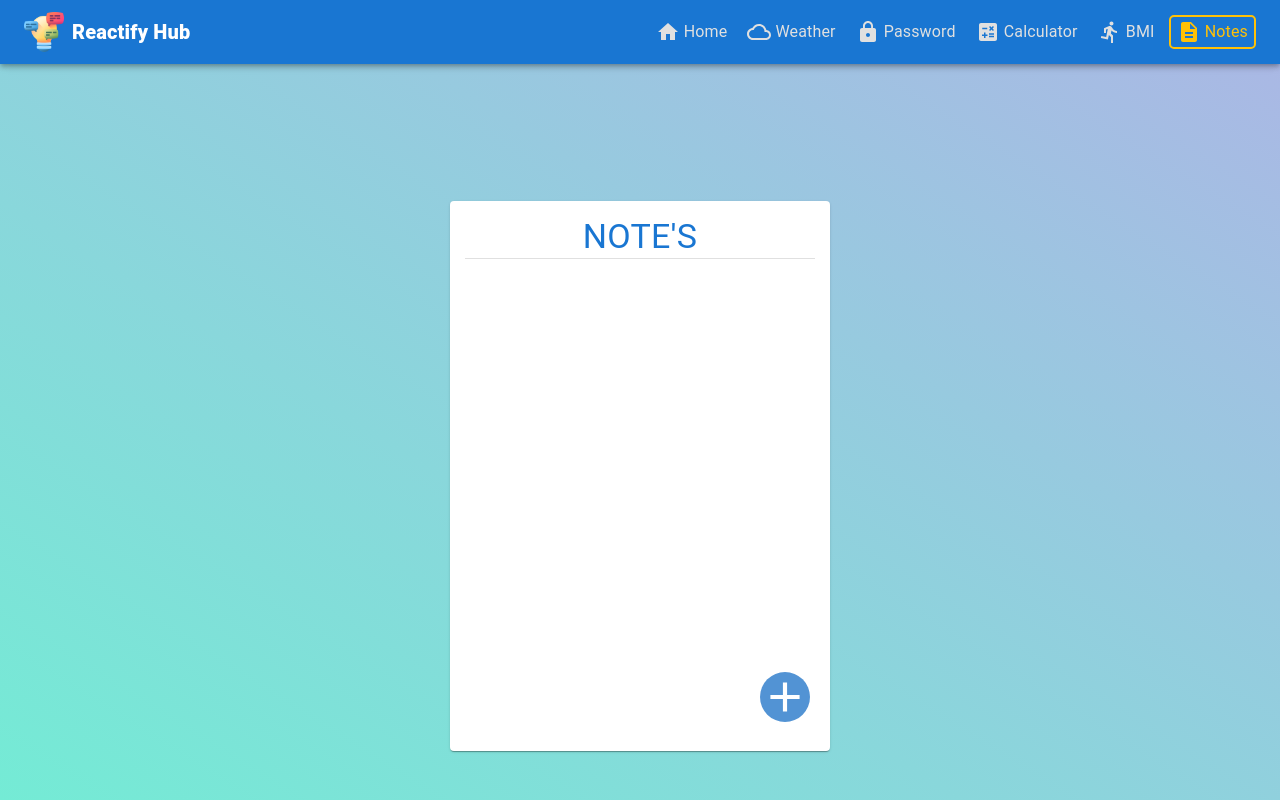
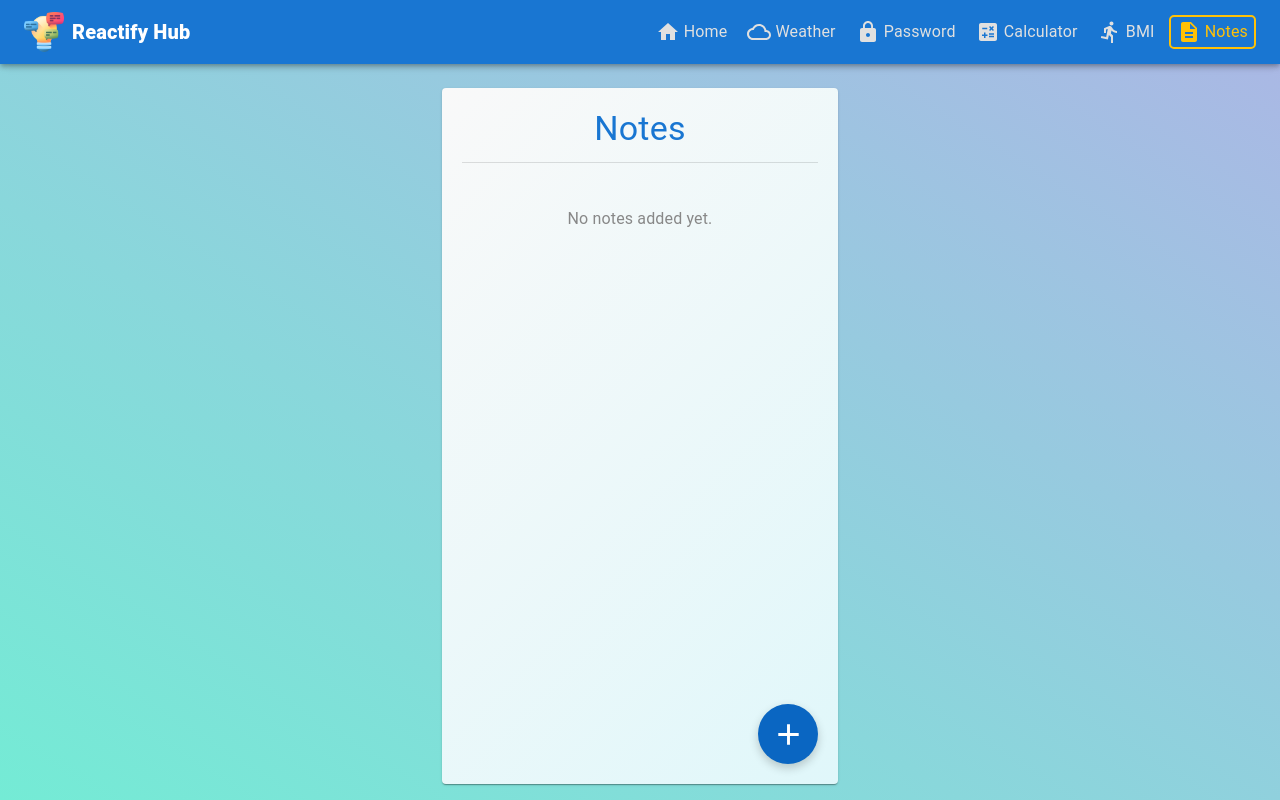
Before and after one commit to amankrs21/Reactify-Hub, a React (Vite) app: page /notes in a window 1280 px wide. Built offline with nearby package versions, Linux system fonts and the light colour scheme.

Commit message:
feat: enhance AddTodo and Todo components with improved functionality and UI

```diff
--- a/src/pages/todo/AddTodo.jsx
+++ b/src/pages/todo/AddTodo.jsx
@@ -1,54 +1,52 @@
+import PropTypes from 'prop-types';
 import { useState } from 'react';
 import {
-    Dialog, DialogTitle, DialogContent, DialogActions, TextField, Button, Slide
+    Dialog, DialogTitle, DialogContent, DialogActions, TextField, Button
 } from '@mui/material';
 
 export default function AddTodo({ open, handleOpen }) {
     const [note, setNote] = useState('');
 
-    const handleClose = () => {
-        handleOpen();
-    }
+    const handleClose = () => handleOpen();
 
     const handleAdd = () => {
-        const todos = localStorage.getItem('notes') ? JSON.parse(localStorage.getItem('notes')) : [];
-        if (todos.length === 0) {
-            todos.push({ id: 1, note });
-            localStorage.setItem('notes', JSON.stringify(todos));
-            handleOpen();
-        } else {
-            todos.push({ id: todos[todos.length - 1].id + 1, note });
-            localStorage.setItem('notes', JSON.stringify(todos));
-            handleOpen();
-        }
-    }
+        if (note.trim() === '') return;
+
+        const storedTodos = JSON.parse(localStorage.getItem('notes')) || [];
+        const newTodo = {
+            id: storedTodos.length ? storedTodos[storedTodos.length - 1].id + 1 : 1,
+            note: note.trim()
+        };
+
+        const updatedTodos = [...storedTodos, newTodo];
+        localStorage.setItem('notes', JSON.stringify(updatedTodos));
+        handleOpen();
+    };
 
     return (
-        <Dialog
-            open={open}
-            onClose={handleClose}
-            PaperProps={{
-                style: {
-                    width: 350,
-                },
-            }}
-        >
+        <Dialog open={open} onClose={handleClose} PaperProps={{ style: { width: 350 } }}>
             <DialogTitle>Add a new note</DialogTitle>
             <DialogContent>
                 <TextField
                     fullWidth
                     multiline
                     rows={3}
-                    label='Enter Note'
+                    margin='normal'
                     variant='outlined'
+                    label='Enter your note'
+                    value={note}
                     onChange={(e) => setNote(e.target.value)}
-                    sx={{ marginTop: '10px' }}
                 />
             </DialogContent>
             <DialogActions>
-                <Button variant='outlined' color='error' onClick={handleOpen}>Cancel</Button>
-                <Button variant='outlined' color='primary' onClick={handleAdd}>Add</Button>
+                <Button variant='outlined' color='error' onClick={handleClose}>Cancel</Button>
+                <Button variant='contained' color='primary' onClick={handleAdd}>Add</Button>
             </DialogActions>
         </Dialog>
-    )
+    );
 }
+
+AddTodo.propTypes = {
+    open: PropTypes.bool.isRequired,
+    handleOpen: PropTypes.func.isRequired
+};
--- a/src/pages/todo/Todo.css
+++ b/src/pages/todo/Todo.css
@@ -1,75 +1,63 @@
-* {
-    margin: 0;
-    padding: 0;
-    box-sizing: border-box;
-}
-
-.todo-main {
-    margin-top: 10vh;
-    width: 100%;
-    height: 100%;
-    min-height: 90vh;
-    display: flex;
-    flex-direction: column;
-    justify-content: center;
-    align-items: center;
-}
-
 .todo-card {
     position: relative;
-    width: 380px;
-    height: 550px;
-    padding: 15px;
-    border-radius: 4px;
-    background-color: #f2f2f2;
-    box-shadow: 0 0 10px 0 rgba(0, 0, 0, 0.3);
+    height: 82vh;
+    padding: 20px;
+    border-radius: 12px;
+    background: linear-gradient(135deg, #f9f9f9, #e0f7fa);
+    box-shadow: 0 4px 20px rgba(0, 0, 0, 0.1);
+    overflow: hidden;
 }
 
 .todo-item {
     display: flex;
-    padding: 1px;
-    padding-left: 10px;
-    border-radius: 3px;
+    padding: 10px;
     align-items: center;
-    border: 1px solid #d3d3d3;
+    border-radius: 8px;
     justify-content: space-between;
-    margin-bottom: 5px;
+    margin-bottom: 10px;
+    background-color: #ffffff;
+    transition: background 0.3s ease, transform 0.3s ease;
+    box-shadow: 0 2px 8px rgba(0, 0, 0, 0.05);
 }
 
 .todo-item:hover {
-    background-color: #f2f2f2;
+    background-color: #f1faff;
+    transform: scale(1.02);
 }
 
 .todo-list {
+    height: 100%;
     padding: 10px;
+    display: flex;
     overflow-y: auto;
-    display: flex;
     flex-direction: column;
-    justify-content: flex-start;
-    max-height: 470px;
 }
 
 .todo-add {
-    bottom: 25px;
+    position: absolute;
+    bottom: 20px;
     right: 20px;
-    position: absolute;
-    transition: transform 0.3s ease, background-color 0.3s ease;
 }
 
 .todo-icon {
-    opacity: 0.7;
-    color: #fff;
-    cursor: pointer;
-    min-width: 50px;
-    min-height: 50px;
-    font-size: 2.5rem;
+    background-color: #0a66c2 !important;
+    color: #fff !important;
+    width: 60px;
+    height: 60px;
     border-radius: 50%;
-    background-color: #0a66c2;
+    box-shadow: 0 4px 10px rgba(0, 0, 0, 0.2);
+    transition: background 0.3s, transform 0.3s;
 }
 
 .todo-icon:hover {
-    opacity: 1;
-    scale: 1.1;
-    background-color: #0a5cbf;
-    box-shadow: 0 0 10px 0 rgba(0, 0, 0, 0.3);
+    background-color: #004f9f !important;
+    transform: scale(1.1);
 }
+
+.todo-text {
+    flex-grow: 1;
+    word-wrap: break-word;
+    padding-right: 10px;
+    font-size: 1rem;
+    color: #333;
+}
--- a/src/pages/todo/Todo.jsx
+++ b/src/pages/todo/Todo.jsx
@@ -1,59 +1,65 @@
-import './Todo.css';
 import { useState, useEffect } from 'react';
-import { Card, Divider, Grid, Tooltip, Typography } from '@mui/material';
+import { Card, Container, Divider, Grid, Tooltip, Typography, IconButton } from '@mui/material';
 import AddIcon from '@mui/icons-material/Add';
 import DeleteForeverIcon from '@mui/icons-material/DeleteForever';
+import './Todo.css';
 import AddTodo from './AddTodo';
 
 export default function Todo() {
     const [open, setOpen] = useState(false);
-    const [todos, setNotes] = useState([]);
+    const [todos, setTodos] = useState([]);
 
     useEffect(() => {
-        setNotes(JSON.parse(localStorage.getItem('notes')) || []);
+        const savedTodos = JSON.parse(localStorage.getItem('notes')) || [];
+        setTodos(savedTodos);
     }, [open]);
 
     const deleteTodo = (id) => {
-        const newTodos = todos.filter((todo) => todo.id !== id);
-        setNotes(newTodos);
-        localStorage.setItem('notes', JSON.stringify(newTodos));
-    }
+        const updatedTodos = todos.filter(todo => todo.id !== id);
+        setTodos(updatedTodos);
+        localStorage.setItem('notes', JSON.stringify(updatedTodos));
+    };
 
-    const handleOpen = () => {
-        setOpen(!open);
-    }
+    const handleOpen = () => setOpen(prev => !prev);
 
     return (
-        <div className='todo-main'>
+        <Container maxWidth='xs'>
             <Card className='todo-card'>
-                <Typography variant='h4' align='center' color='primary'>NOTE'S</Typography>
+                <Typography variant='h4' align='center' color='primary' gutterBottom>
+                    Notes
+                </Typography>
                 <Divider />
                 <div className='todo-list'>
-                    {todos.map((todo) => (
-                        <div className="todo-item" key={todo.id}>
-                            <pre style={{
-                                minWidth: '18rem',
-                                whiteSpace: 'pre-wrap',
-                                wordBreak: 'break-word',
-                                overflowWrap: 'break-word'
-                            }}>
-                                <Typography variant='subtitle1'>{todo.note}</Typography>
-                            </pre>
-                            <Tooltip title='Delete note' placement='top'>
-                                <DeleteForeverIcon color='error' sx={{ cursor: 'pointer' }} onClick={() => deleteTodo(todo.id)} />
-                            </Tooltip>
-                        </div>
-                    ))}
+                    {todos.length === 0 ? (
+                        <Typography variant='subtitle1' align='center' style={{ marginTop: '2rem', color: '#888' }}>
+                            No notes added yet.
+                        </Typography>
+                    ) : (
+                        todos.map((todo) => (
+                            <div className="todo-item" key={todo.id}>
+                                <Typography variant='subtitle1' className='todo-text'>
+                                    {todo.note}
+                                </Typography>
+                                <Tooltip title='Delete note' placement='top'>
+                                    <IconButton onClick={() => deleteTodo(todo.id)}>
+                                        <DeleteForeverIcon color='error' />
+                                    </IconButton>
+                                </Tooltip>
+                            </div>
+                        ))
+                    )}
                 </div>
                 <div className='todo-add'>
-                    <Grid item xs={5} sm md>
+                    <Grid item>
                         <Tooltip title='Add a new note' placement='top'>
-                            <AddIcon className='todo-icon' onClick={handleOpen} />
+                            <IconButton className='todo-icon' onClick={handleOpen}>
+                                <AddIcon fontSize='large' />
+                            </IconButton>
                         </Tooltip>
                     </Grid>
                 </div>
                 {open && <AddTodo open={open} handleOpen={handleOpen} />}
             </Card>
-        </div>
+        </Container>
     );
 }
```
